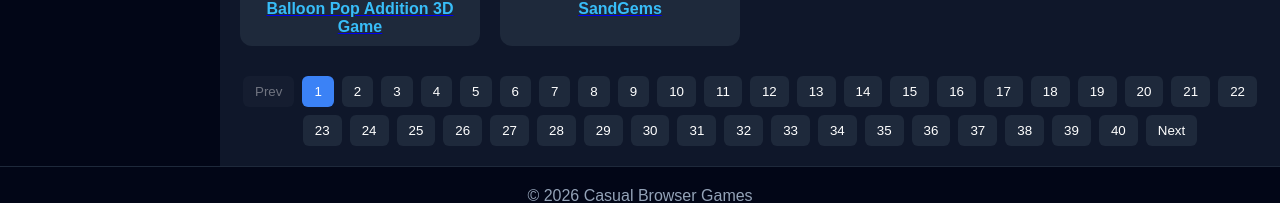
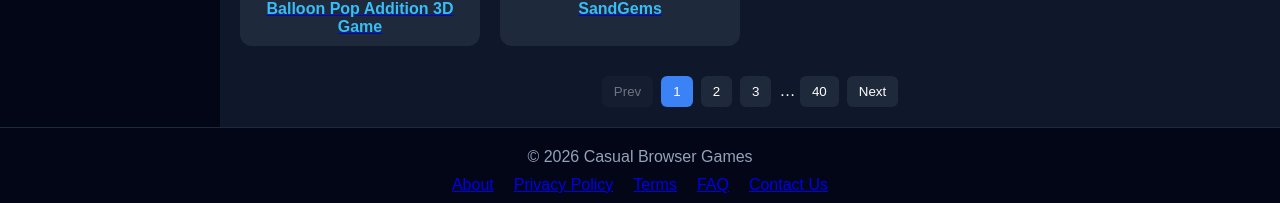
Before and after one commit to monish97/cbg, a Next.js app: page / in a window 1280 px wide. Shown: the part 2826-3029 px from the top of the page. Built offline with nearby package versions, Linux system fonts and the light colour scheme.

Commit message:
Update index.js

```diff
--- a/pages/index.js
+++ b/pages/index.js
@@ -83,14 +83,22 @@ export default function Home() {
             Prev
           </button>
 
-          {Array.from({ length: totalPages }, (_, i) => (
-            <button
-              key={i + 1}
-              onClick={() => goToPage(i + 1)}
-              className={currentPage === i + 1 ? "active" : ""}
-            >
-              {i + 1}
-            </button>
+          {Array.from({ length: totalPages }, (_, i) => i + 1)
+            .filter(p =>
+              p === 1 ||
+              p === totalPages ||
+              (p >= currentPage - 2 && p <= currentPage + 2)
+            )
+            .map((p, idx, arr) => (
+              <span key={p}>
+                {idx > 0 && p - arr[idx - 1] > 1 && <>…</>} {/* ellipsis for skipped pages */}
+                <button
+                  onClick={() => goToPage(p)}
+                  className={currentPage === p ? "active" : ""}
+                >
+                  {p}
+                </button>
+              </span>
           ))}
 
           <button onClick={() => goToPage(currentPage + 1)} disabled={currentPage === totalPages}>
```
